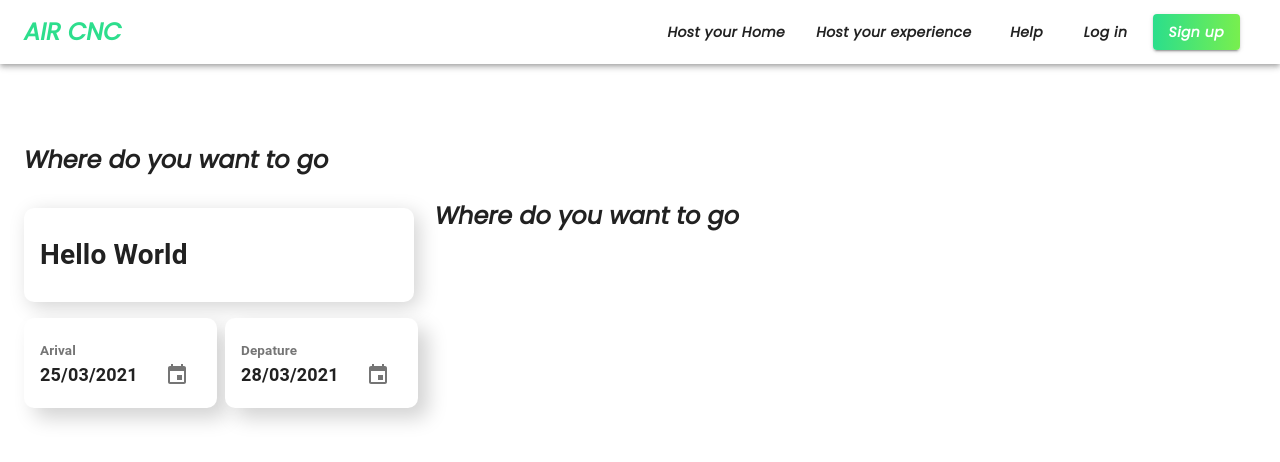
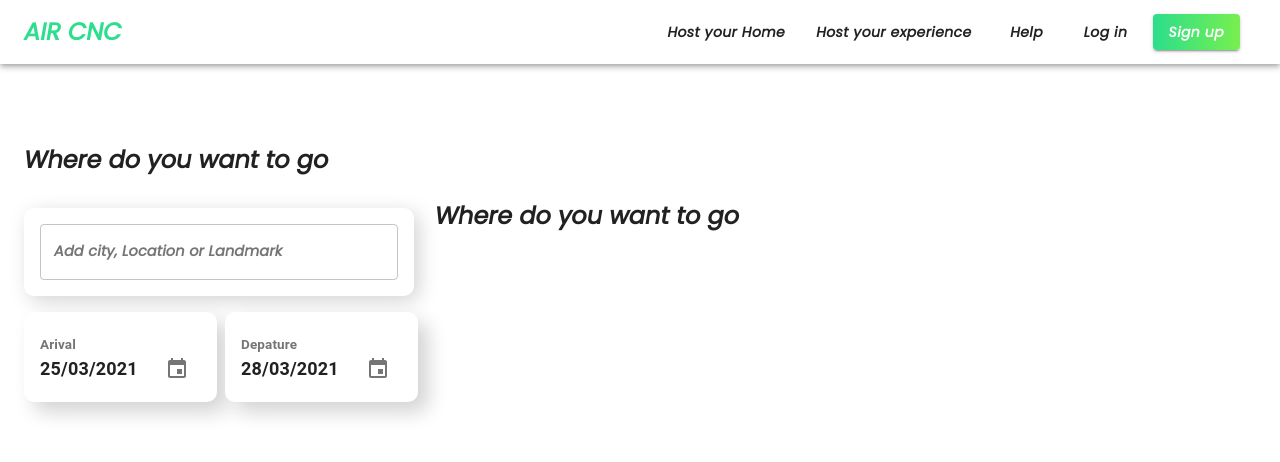
Before and after one commit to Shakib448/next-js-air-cnc, a Next.js app in the folder client/: page /home in a window 1280 px wide. Shown: the top 462 px of the page. Built offline with nearby package versions, Linux system fonts and the light colour scheme.

Commit message:
WIP on Home

```diff
--- a/client/src/Components/Home/HomeForm.js
+++ b/client/src/Components/Home/HomeForm.js
@@ -1,4 +1,4 @@
-import { Grid, makeStyles, Paper } from "@material-ui/core";
+import { Grid, makeStyles, Paper, TextField } from "@material-ui/core";
 import clsx from "clsx";
 import "date-fns";
 import DateFnsUtils from "@date-io/date-fns";
@@ -28,6 +28,10 @@ const useStyles = makeStyles((theme) => ({
       justifyContent: "center",
     },
   },
+  form: {
+    width: "100%",
+    margin: `${theme.spacing(1)}px 0px`,
+  },
 }));
 
 const HomeForm = () => {
@@ -53,7 +57,12 @@ const HomeForm = () => {
       className={clsx(classes.formArea)}
     >
       <Paper className={clsx(classes.paper)}>
-        <h1>Hello World</h1>
+        <TextField
+          className={clsx(classes.form)}
+          id="outlined-basic"
+          label="Add city, Location or Landmark"
+          variant="outlined"
+        />
       </Paper>
       <Paper className={clsx(classes.datePickerArea)}>
         <MuiPickersUtilsProvider utils={DateFnsUtils}>
--- a/client/src/Theme/GlobalStyle.js
+++ b/client/src/Theme/GlobalStyle.js
@@ -79,6 +79,11 @@ const styles = (theme) => ({
       fontSize: "large",
       fontWeight: "bold",
     },
+    ".MuiInputLabel-outlined": {
+      fontFamily: "Poppins, sans-serif !important",
+      fontSize: "14.5px",
+      fontWeight: "bold",
+    },
   },
 });
 
--- a/client/src/Theme/Theme.js
+++ b/client/src/Theme/Theme.js
@@ -1,7 +1,7 @@
 import { createMuiTheme, responsiveFontSizes } from "@material-ui/core";
 
 // colors
-const primary = "#8EC5FC";
+const primary = "#2DDE8D";
 const navigationColor = "#fff";
 const iconColor = "#757575";
 const secondary = "#04496e";
```
